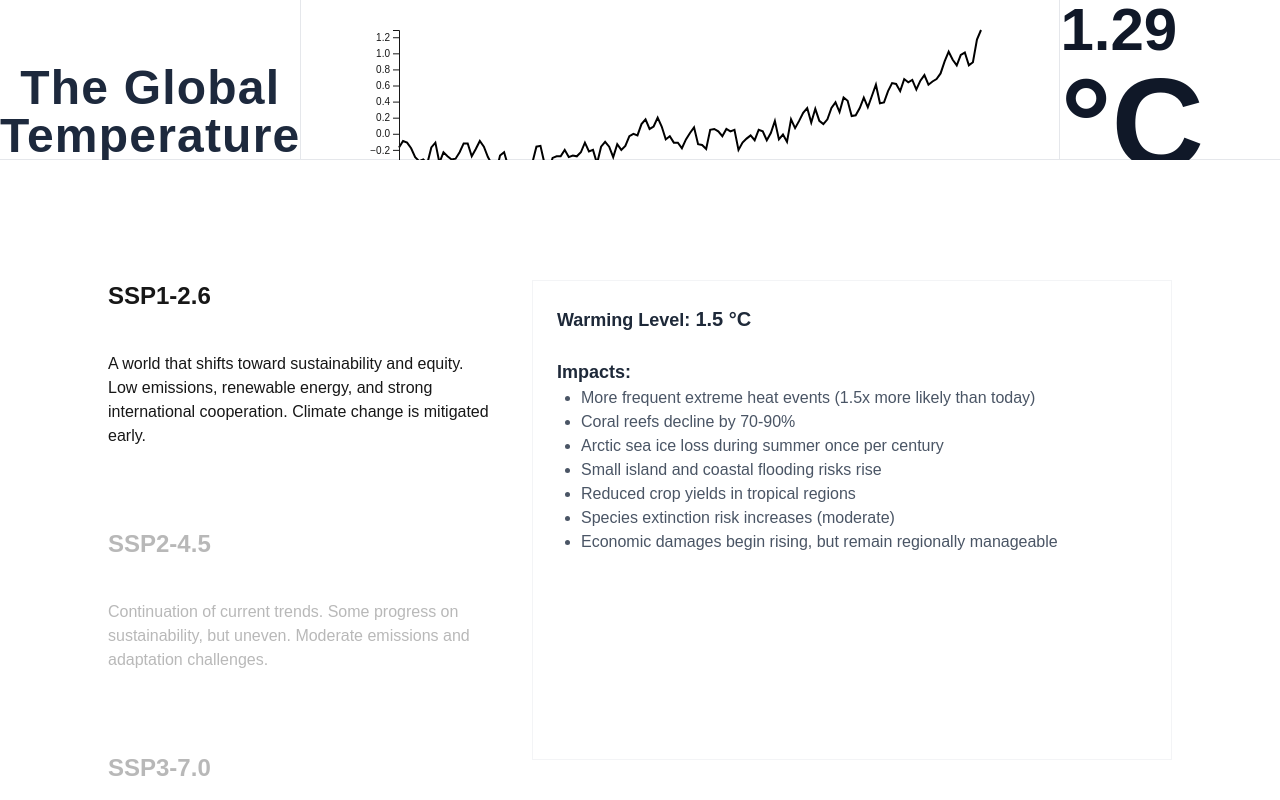
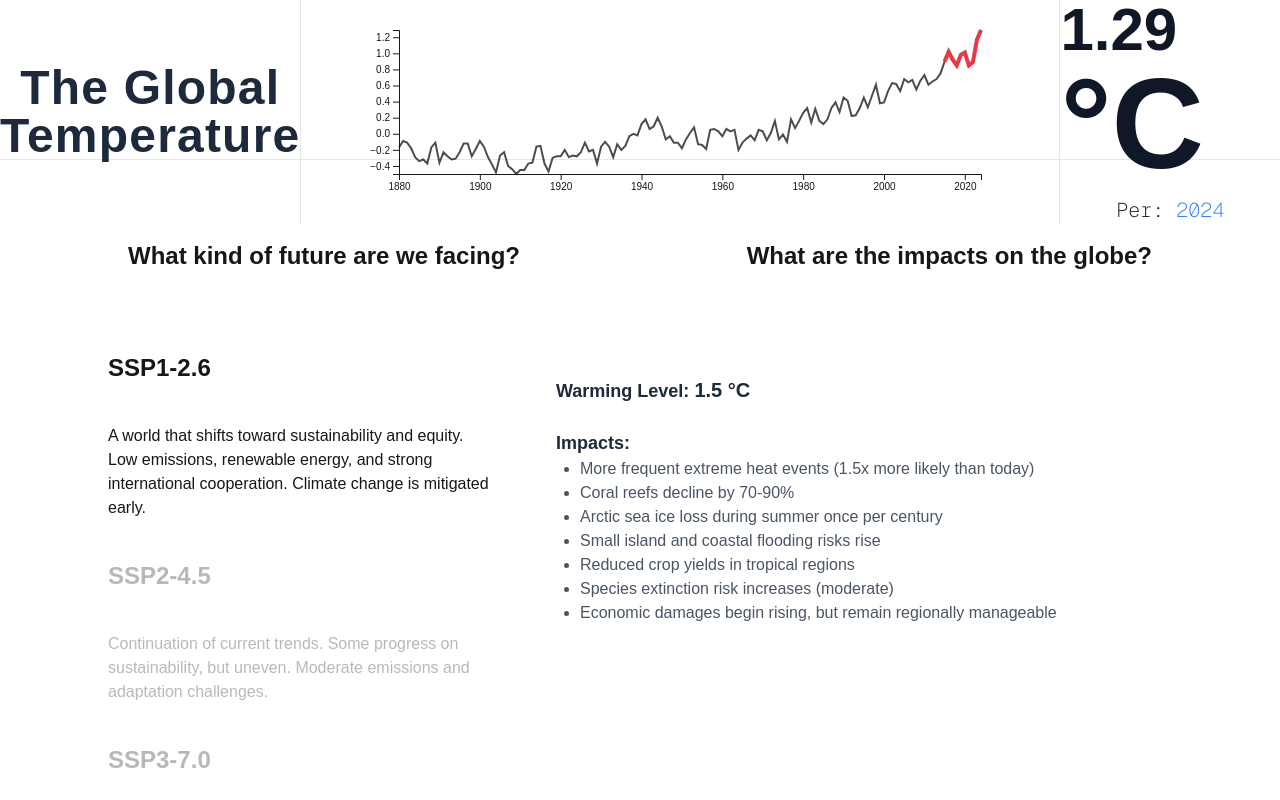
Before and after one commit to gjermundmyrvang/project_d3, a Next.js app: page / in a window 1280 px wide. Shown: the top 800 px of the page. Built offline with nearby package versions, Linux system fonts and the light colour scheme.

Commit message:
add the mapcomponent to page

```diff
--- a/app/page.tsx
+++ b/app/page.tsx
@@ -1,11 +1,29 @@
+"use client"
 import { GlobalTempLatest } from "@/components/currentTemp";
+import { WorldMap } from "@/components/Map";
 import { StickyContainer } from "@/components/stickyContainer";
+import { mapdata } from "@/data/mapdata";
+import { useDimensions } from "@/utils/useDimensions";
+import { useRef } from "react";
+
+const data = mapdata
 
 export default function Home() {
+  const mapRef = useRef(null);
+  const { width, height } = useDimensions(mapRef);
+  console.log("Width and height page: ", {width, height})
+
+
   return (
     <div className="min-h-screen">
       <GlobalTempLatest />
       <StickyContainer />
+      <div className="grid grid-cols-2 w-full min-h-[30rem] border-t-2 border-gray-100">
+        <div className="w-full border-r-2 border-gray-100"></div>
+        <div ref={mapRef} className="w-full h-full">
+          <WorldMap width={width} height={height} data={data} />
+        </div>
+      </div>
     </div>
   );
 }
--- a/components/currentTemp.tsx
+++ b/components/currentTemp.tsx
@@ -19,7 +19,7 @@ export const GlobalTempLatest = () => {
     const [cursorPosition, setCursorPosition] = useState<number | null>(null);
 
     const { width, height } = useDimensions(chartRef);
-    console.log("Width and height:", {width, height})
+    console.log("Width and height currenttemps:", {width, height})
   return (
     <div className="grid grid-cols-[1fr_3fr_1fr] items-center gap-12 justify-center h-[20vh] border-b border-gray-200">
       <div className='flex items-center h-full w-full border-r border-gray-200'>
@@ -56,7 +56,6 @@ const GlobalTempChart = ({width, height, data, cursorPosition,
 
   // Y axis (temperature)
   const [yMin, yMax] = d3.extent(data, (d) => d.noSmoothing);
-  console.log("Min and max temp: ", {yMin, yMax})
   const yScale = useMemo(() => {
     return d3
       .scaleLinear()
@@ -66,8 +65,6 @@ const GlobalTempChart = ({width, height, data, cursorPosition,
 
   // X axis (years)
   const [xMin, xMax] = d3.extent(data, (d) => d.year);
-  console.log("Min and max year: ", {xMin, xMax})
-
   const xScale = useMemo(() => {
     return d3
       .scaleLinear()
@@ -104,10 +101,10 @@ const GlobalTempChart = ({width, height, data, cursorPosition,
       .line<TemperatureData>()
       .x((d) => xScale(d.year))
       .y((d) => yScale(d.noSmoothing))
-      const linePath = lineBuilder(data);
-      if (!linePath) {
-        return null;
-      }
+
+    const lastTenYearsData = data.slice(-10);
+    const fullLinePath = lineBuilder(data);
+    const lastTenPath = lineBuilder(lastTenYearsData);
 
     const getClosestPoint = (cursorPixelPosition: number) => {
       const x = xScale.invert(cursorPixelPosition);
@@ -144,13 +141,25 @@ const GlobalTempChart = ({width, height, data, cursorPosition,
           height={boundsHeight}
           transform={`translate(${[MARGIN.left, MARGIN.top].join(",")})`}
         >
-          <path
-            d={linePath}
-            opacity={1}
-            stroke="#000"
-            fill="none"
-            strokeWidth={2}
-          />
+          {fullLinePath && (
+            <path
+              d={fullLinePath}
+              stroke="#000"
+              fill="none"
+              strokeWidth={2}
+              opacity={0.7}
+            />
+          )}
+
+          {/* Last 10 years */}
+          {lastTenPath && (
+            <path
+              d={lastTenPath}
+              stroke="#e63946" // red or attention-grabbing color
+              fill="none"
+              strokeWidth={4}
+            />
+          )}
           {cursorPosition && (
             <Cursor
               x={cursorPosition}
--- a/components/stickyContainer.tsx
+++ b/components/stickyContainer.tsx
@@ -33,6 +33,10 @@ const sspDescriptions = sspImpactsData.map((impact) => ({
 export function StickyContainer() {
   return (
     <div className="w-full">
+      <div className="flex w-full max-w-5xl items-center justify-between mx-auto mt-20">
+        <h1 className="font-bold text-2xl">What kind of future are we facing?</h1>
+        <h1 className="font-bold text-2xl">What are the impacts on the globe?</h1>
+      </div>
       <StickyScroll content={sspDescriptions} />
     </div>
   );
--- a/components/ui/sticky-scroll-reveal.tsx
+++ b/components/ui/sticky-scroll-reveal.tsx
@@ -1,7 +1,7 @@
 "use client";
-import React, { useEffect, useRef, useState } from "react";
-import { useMotionValueEvent, useScroll, motion } from "motion/react";
 import { cn } from "@/lib/utils";
+import { motion, useMotionValueEvent, useScroll } from "motion/react";
+import React, { useRef } from "react";
 
 export const StickyScroll = ({
   content,
@@ -18,10 +18,7 @@ export const StickyScroll = ({
   const [activeCard, setActiveCard] = React.useState(0);
   const ref = useRef<any>(null);
   const { scrollYProgress } = useScroll({
-    // uncomment line 22 and comment line 23 if you DONT want the overflow container and want to have it change on the entire page scroll
-    // target: ref
     container: ref,
-    // offset: ["start start", "end start"],
   });
   const cardLength = content.length;
 
@@ -55,10 +52,10 @@ export const StickyScroll = ({
       className="relative flex h-[40rem] justify-center space-x-10 overflow-y-auto p-10 w-full"
       ref={ref}
     >
-      <div className="div relative flex items-start">
+      <div className="div relative flex">
         <div className="max-w-5xl w-full">
           {content.map((item, index) => (
-            <div key={item.title + index} className="my-20">
+            <div key={item.title + index} className="my-10">
               <motion.h2
                 initial={{
                   opacity: 0,
@@ -88,7 +85,7 @@ export const StickyScroll = ({
       </div>
       <div
         className={cn(
-          "sticky top-20 hidden h-[30rem] w-[40rem] overflow-hidden border-1 border-gray-100 lg:block",
+          "sticky top-10 hidden h-[30rem] w-[40rem] overflow-hidden lg:block",
           contentClassName,
         )}
       >
```
